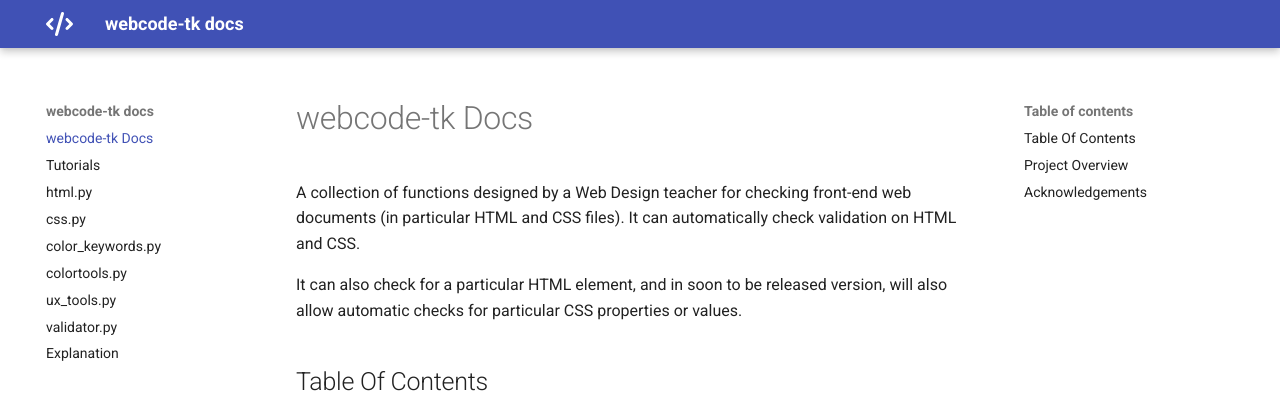
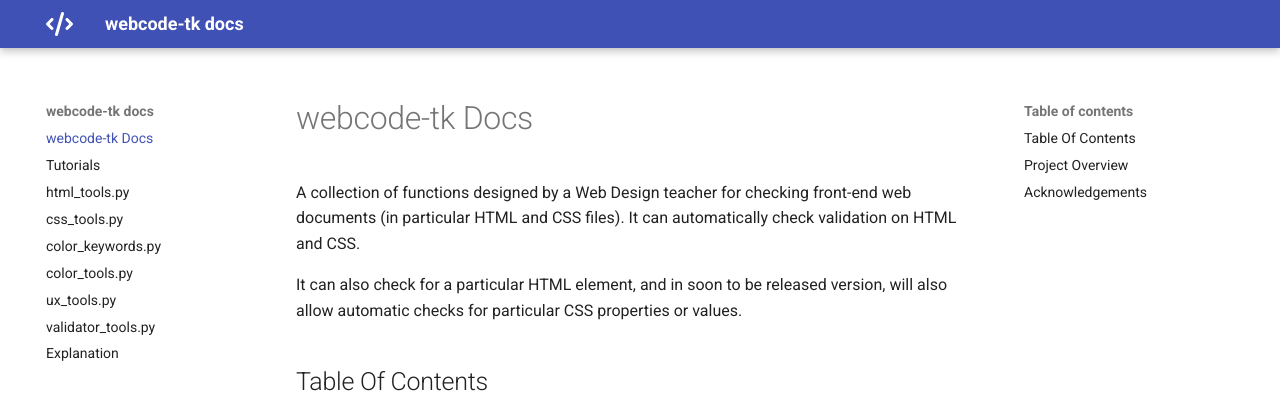
Before and after one commit to HundredVisionsGuy/webcode-tk, an MkDocs documentation site: the page built from docs/index.md, in a window 1280 px wide. Shown: the top 419 px of the page. Built offline with MkDocs 1.6.1 and Material for MkDocs 9.7.7, drawn with Linux system fonts in a browser that asks for light colours.

```diff
--- a/mkdocs.yml
+++ b/mkdocs.yml
@@ -18,12 +18,12 @@ plugins:
 nav:
   - webcode-tk Docs: index.md
   - tutorials.md
-  - html.py: reference/html.md
-  - css.py: reference/css.md
+  - html_tools.py: reference/html_tools.md
+  - css_tools.py: reference/css_tools.md
   - color_keywords.py: reference/color_keywords.md
-  - colortools.py: reference/colortools.md
+  - color_tools.py: reference/color_tools.md
   - ux_tools.py: reference/ux_tools.md
-  - validator.py: reference/validator.md
+  - validator_tools.py: reference/validator_tools.md
   - explanation.md
 
 # If I make changes to mkdocs, I need to test, revise, rebuild and re-deploy
--- a/pyproject.toml
+++ b/pyproject.toml
@@ -1,6 +1,6 @@
 [tool.poetry]
 name = "webcode-tk"
-version = "0.5.4"
+version = "0.5.5"
 description = ""
 authors = ["hundredvisionsguy <cwinikka@gmail.com>"]
 keywords = ["html", "validation", "css", ]
--- a/webcode_tk/__init__.py
+++ b/webcode_tk/__init__.py
@@ -15,4 +15,4 @@ Modules exported by this package:
 - `validator`: sends HTML or CSS code to the W3C Validator to check
           for errors.
 """
-__version__ = "0.5.4"
+__version__ = "0.5.5"
```
Also changed, not shown: 1 other file.
